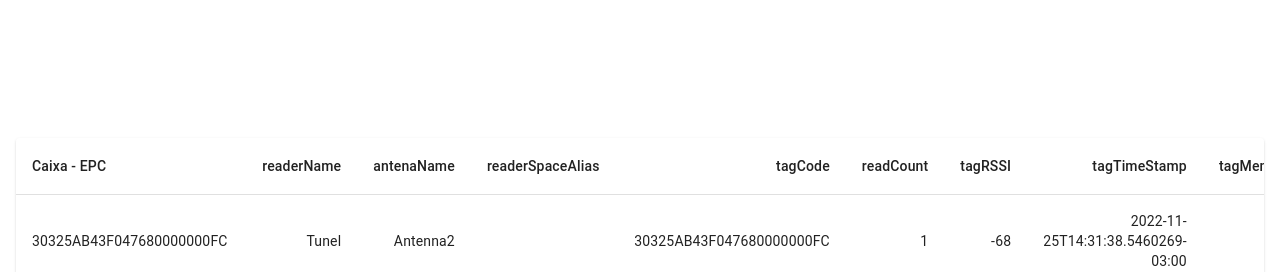
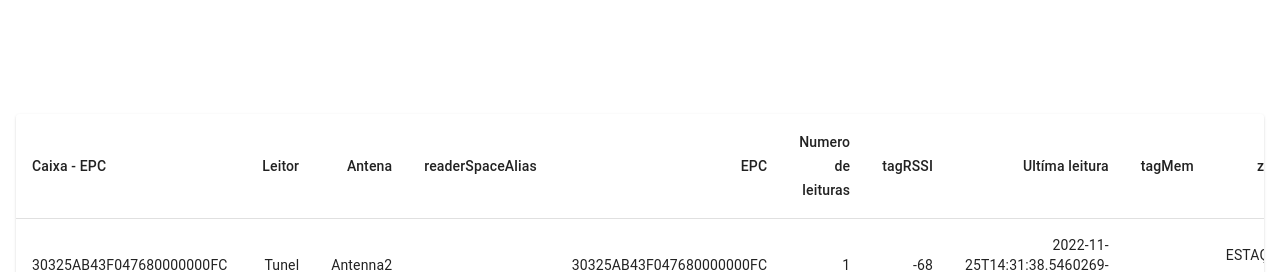
Before and after one commit to Klausdk1999/importCSV-Dashboard, a Next.js app: page / in a window 1280 px wide. Shown: the top 272 px of the page. Built offline with nearby package versions, Linux system fonts and the light colour scheme.

Commit message:
better naming for table

```diff
--- a/components/table.js
+++ b/components/table.js
@@ -26,13 +26,13 @@ export default function BasicTable() {
         <TableHead>
           <TableRow>
             <TableCell>Caixa - EPC</TableCell>
-            <TableCell align="right">readerName</TableCell>
-            <TableCell align="right">antenaName</TableCell>
+            <TableCell align="right">Leitor</TableCell>
+            <TableCell align="right">Antena</TableCell>
             <TableCell align="right">readerSpaceAlias</TableCell>
-            <TableCell align="right">tagCode</TableCell>
-            <TableCell align="right">readCount</TableCell>
+            <TableCell align="right">EPC</TableCell>
+            <TableCell align="right">Numero de leituras</TableCell>
             <TableCell align="right">tagRSSI</TableCell>
-            <TableCell align="right">tagTimeStamp</TableCell>
+            <TableCell align="right">Ultíma leitura</TableCell>
             <TableCell align="right">tagMem</TableCell>
             <TableCell align="right">zone</TableCell>
           </TableRow>
```
